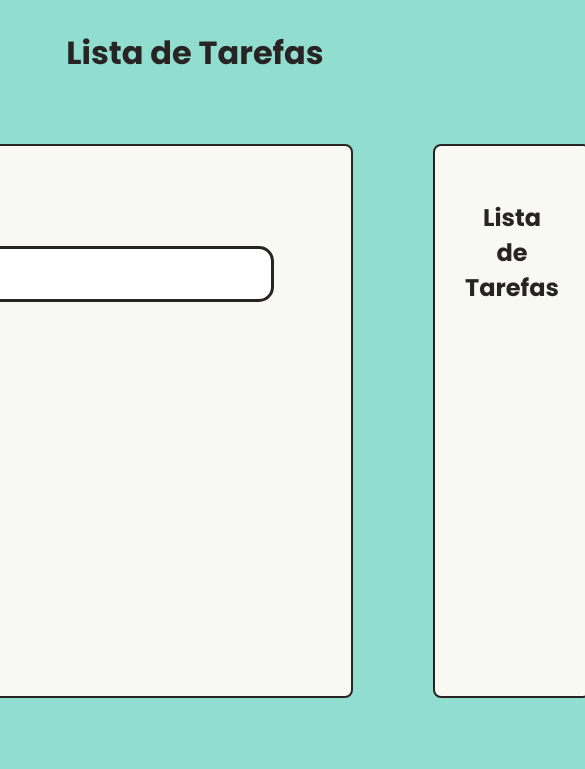
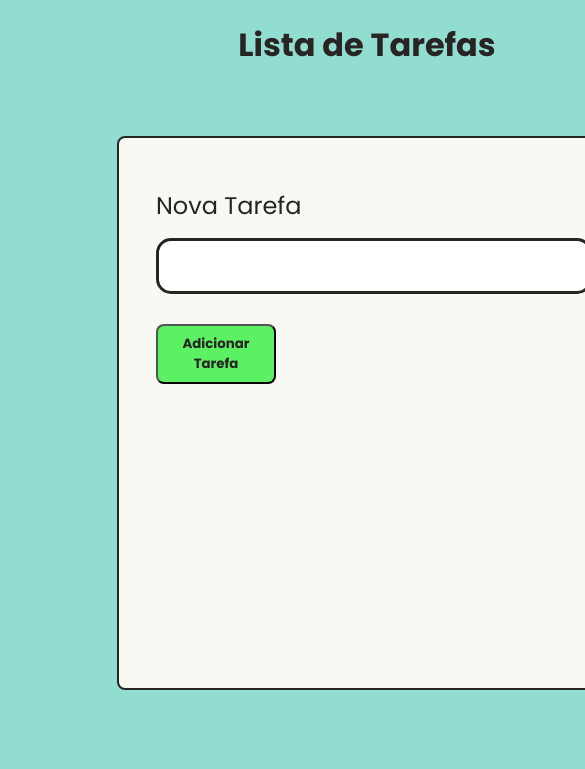
Before and after one commit to GiovanniBazzo/Lista-de-tarefas, a plain HTML site: page index.html in a window 390 px wide. Shown: the top 769 px of the page, 585 px wide, since content can reach past the window. Drawn offline with Linux system fonts and the light colour scheme.

Commit message:
Update styles.css

```diff
--- a/styles.css
+++ b/styles.css
@@ -141,3 +141,28 @@ li {
     font-weight: bold;
     font-size: 18px;
 }
+
+@media screen and (max-width: 1200px) {
+    body {
+        display: flex;
+        justify-content: center;
+        flex-direction: column;
+        margin: 0 30%;
+    }
+    header{
+        width: 500px;
+    }
+    .corpo {
+        margin-top: 45px;
+        display: flex;
+        justify-content: center;
+        gap: 80px;
+        display: flex;
+        flex-direction: column;
+        width: 600px;
+    }
+
+    .lista_tarefa {
+        min-height: 450px;
+    }
+}
```
